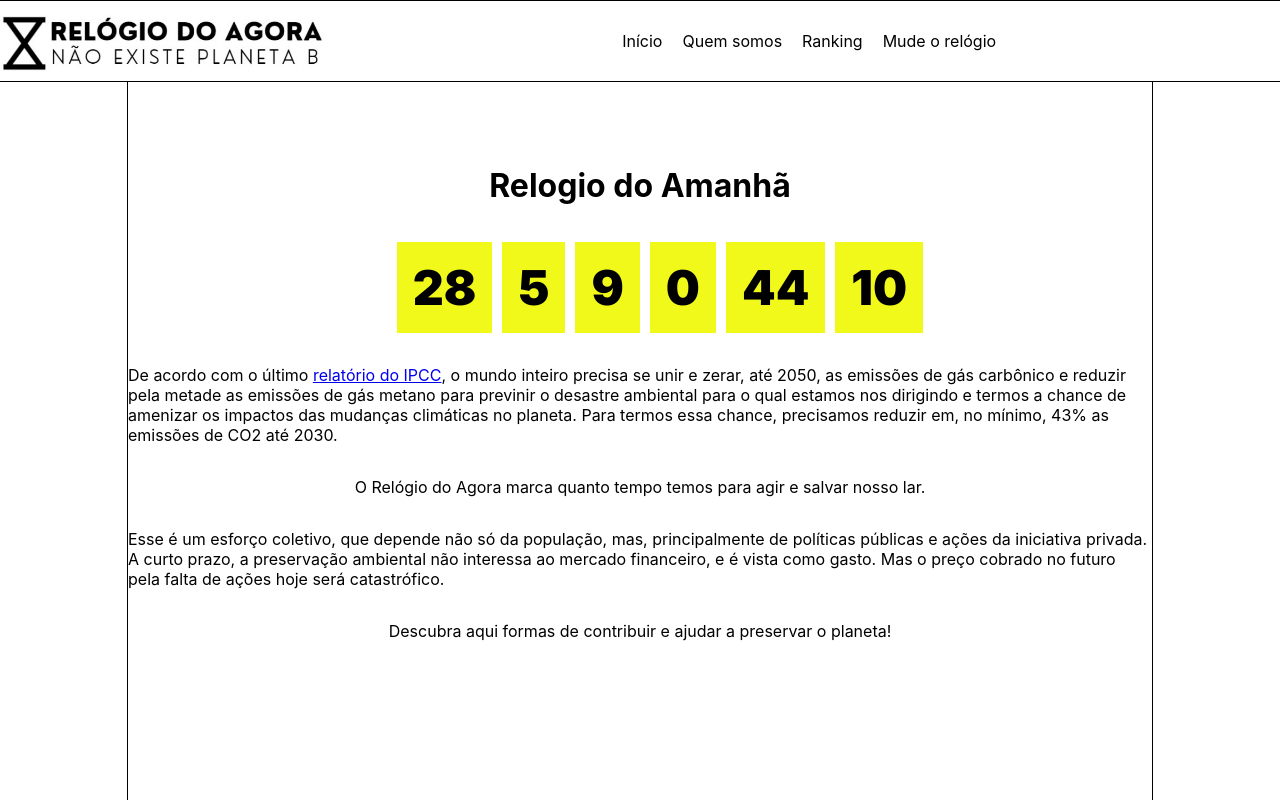
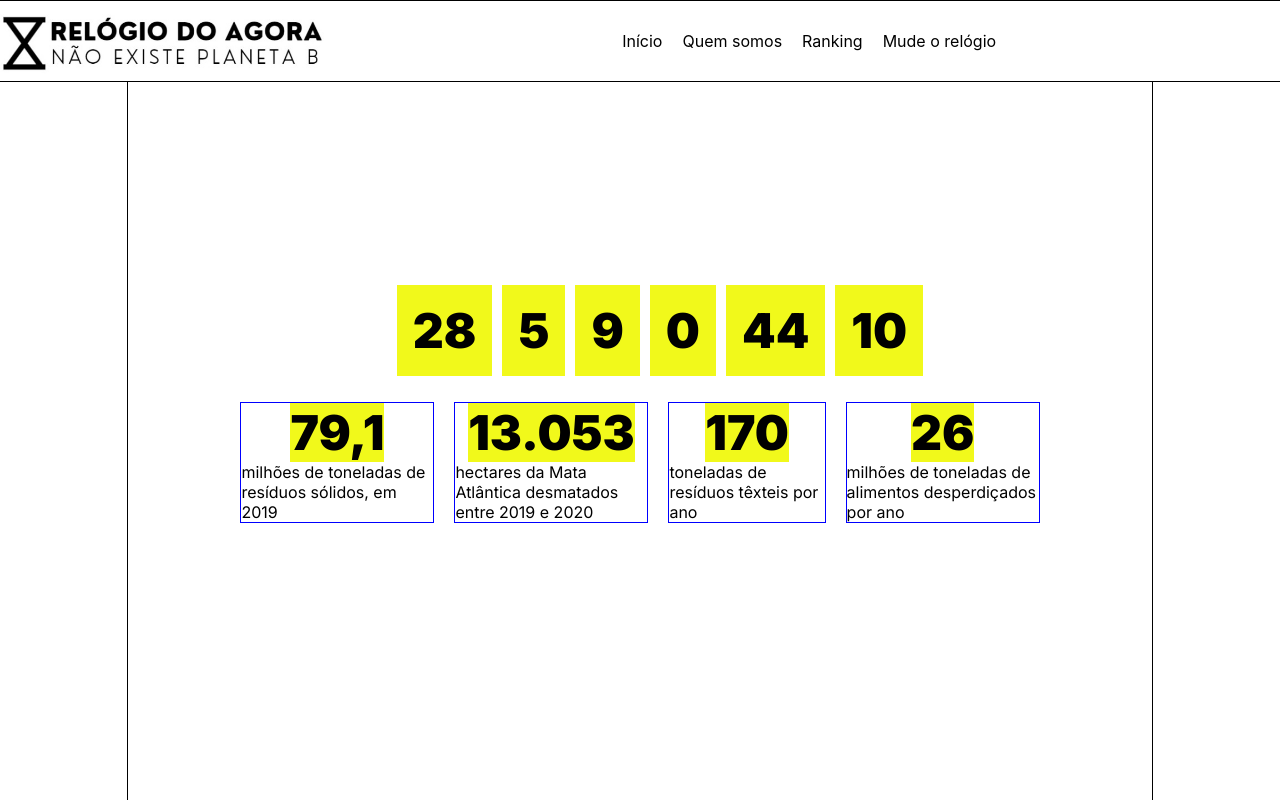
Before and after one commit to smcarolina/relogoio-do-agora, a React (Create React App) app in the folder relogio-do-agora/: page / in a window 1280 px wide. Shown: the top 800 px of the page. Built offline with nearby package versions, Linux system fonts and the light colour scheme.

Commit message:
feat: style info banner

```diff
--- a/relogio-do-agora/src/App.js
+++ b/relogio-do-agora/src/App.js
@@ -18,7 +18,7 @@ const App = () => {
     <Screen>
       <Header />
       <Clock id="home"/>
-      <Banner/>
+      {/* <Banner/> */}
       <HabitsSession/>
       <Footer/>
     </Screen>
--- a/relogio-do-agora/src/components/Banner/Banner.js
+++ b/relogio-do-agora/src/components/Banner/Banner.js
@@ -1,12 +1,13 @@
 import React from 'react'
-import { InfoBanner, Card } from './style'
+import { InfoBanner, Card, Item } from './style'
 
 const Banner = () => {
     return <InfoBanner>
-        <Card>79,1 milhões de toneladas de resíduos sólidos, em 2019</Card>
-        <Card>13.053 hectares da Mata Atlântica desmatados entre 2019 e 2020</Card>
-        <Card>170 toneladas de resíduos têxteis por ano</Card>
-        <Card>26 milhões de toneladas de alimentos desperdiçados por ano</Card>
+        <Card><Item>79,1</Item>milhões de toneladas de resíduos sólidos, em 2019
+        </Card>
+        <Card><Item>13.053</Item>hectares da Mata Atlântica desmatados entre 2019 e 2020</Card>
+        <Card><Item>170</Item> toneladas de resíduos têxteis por ano</Card>
+        <Card><Item>26</Item> milhões de toneladas de alimentos desperdiçados por ano</Card>
     </InfoBanner>
 }
 
--- a/relogio-do-agora/src/components/Banner/style.js
+++ b/relogio-do-agora/src/components/Banner/style.js
@@ -3,16 +3,32 @@ import styled from "styled-components";
 export const InfoBanner = styled.div`
     display: flex;
     justify-content: center;
-    width: 100%;
-    border: 1px solid red;
-    padding: 10px;
+    width: 80%;
+    /* border: 1px solid red; */
+    /* padding: 10px; */
 `
 
 export const Card = styled.div`
     display: flex;
     flex-direction: column;
-    width: 10vw;
+    justify-content: center;
+    align-items: center ;
+    font-family: 'Inter', 'Times New Roman', Times, serif;
+    max-width: 15vw;
     border: 1px solid blue;
     margin: 10px;
-    padding: 10px;
+    /* padding: 10px; */
 `
+
+export const Item = styled.li`
+list-style: none;
+font-family: 'Inter', 'Times New Roman', Times, serif;
+font-size: 3rem;
+font-weight: bold;
+/* padding: 1rem; */
+color:#000;
+background: #f1f91b ;
+width: fit-content;
+text-align: center;
+
+`
--- a/relogio-do-agora/src/components/Countdown/Clock.js
+++ b/relogio-do-agora/src/components/Countdown/Clock.js
@@ -1,4 +1,5 @@
 import React, { useEffect, useState } from 'react'
+import Banner from '../Banner/Banner';
 import { renderClock } from './script';
 import { List, Title, ClockContainer } from './style';
 
@@ -6,15 +7,16 @@ import { List, Title, ClockContainer } from './style';
 
 const Clock = () => {
     return <ClockContainer>
-        <Title>Relogio do Amanhã</Title>
+        {/* <Title>Relogio do Amanhã</Title> */}
 
         <List>
             {renderClock()}
         </List>
-        <p>De acordo com o último <a target={"_blank"} href="https://www.ipcc.ch/site/assets/uploads/2019/07/SPM-Portuguese-version.pdf">relatório do IPCC</a>, o mundo inteiro precisa se unir e zerar, até 2050, as emissões de gás carbônico e reduzir pela metade as emissões de gás metano para previnir o desastre ambiental para o qual estamos nos dirigindo e termos a chance de amenizar os impactos das mudanças climáticas no planeta. Para termos essa chance, precisamos reduzir em, no mínimo, 43% as emissões de CO2 até 2030.</p>
+        <Banner/>
+        {/* <p>De acordo com o último <a target={"_blank"} href="https://www.ipcc.ch/site/assets/uploads/2019/07/SPM-Portuguese-version.pdf">relatório do IPCC</a>, o mundo inteiro precisa se unir e zerar, até 2050, as emissões de gás carbônico e reduzir pela metade as emissões de gás metano para previnir o desastre ambiental para o qual estamos nos dirigindo e termos a chance de amenizar os impactos das mudanças climáticas no planeta. Para termos essa chance, precisamos reduzir em, no mínimo, 43% as emissões de CO2 até 2030.</p>
         <p>O Relógio do Agora marca quanto tempo temos para agir e salvar nosso lar.</p>
         <p>Esse é um esforço coletivo, que depende não só da população, mas, principalmente de políticas públicas e ações da iniciativa privada. A curto prazo, a preservação ambiental não interessa ao mercado financeiro, e é vista como gasto. Mas o preço cobrado no futuro pela falta de ações hoje será catastrófico.</p>
-        <p>Descubra aqui formas de contribuir e ajudar a preservar o planeta!</p>
+        <p>Descubra aqui formas de contribuir e ajudar a preservar o planeta!</p> */}
     </ClockContainer>
 }
 
```
